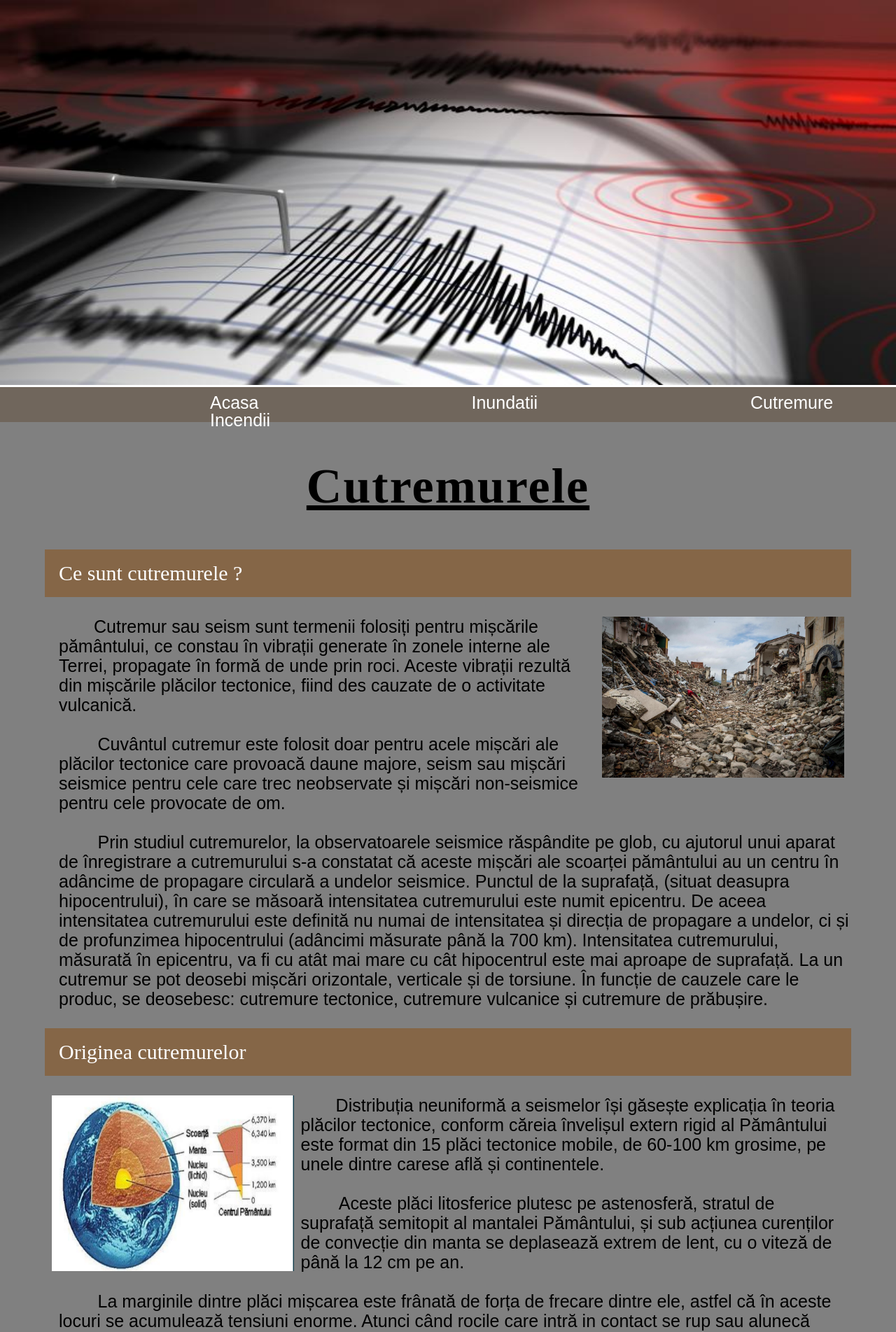
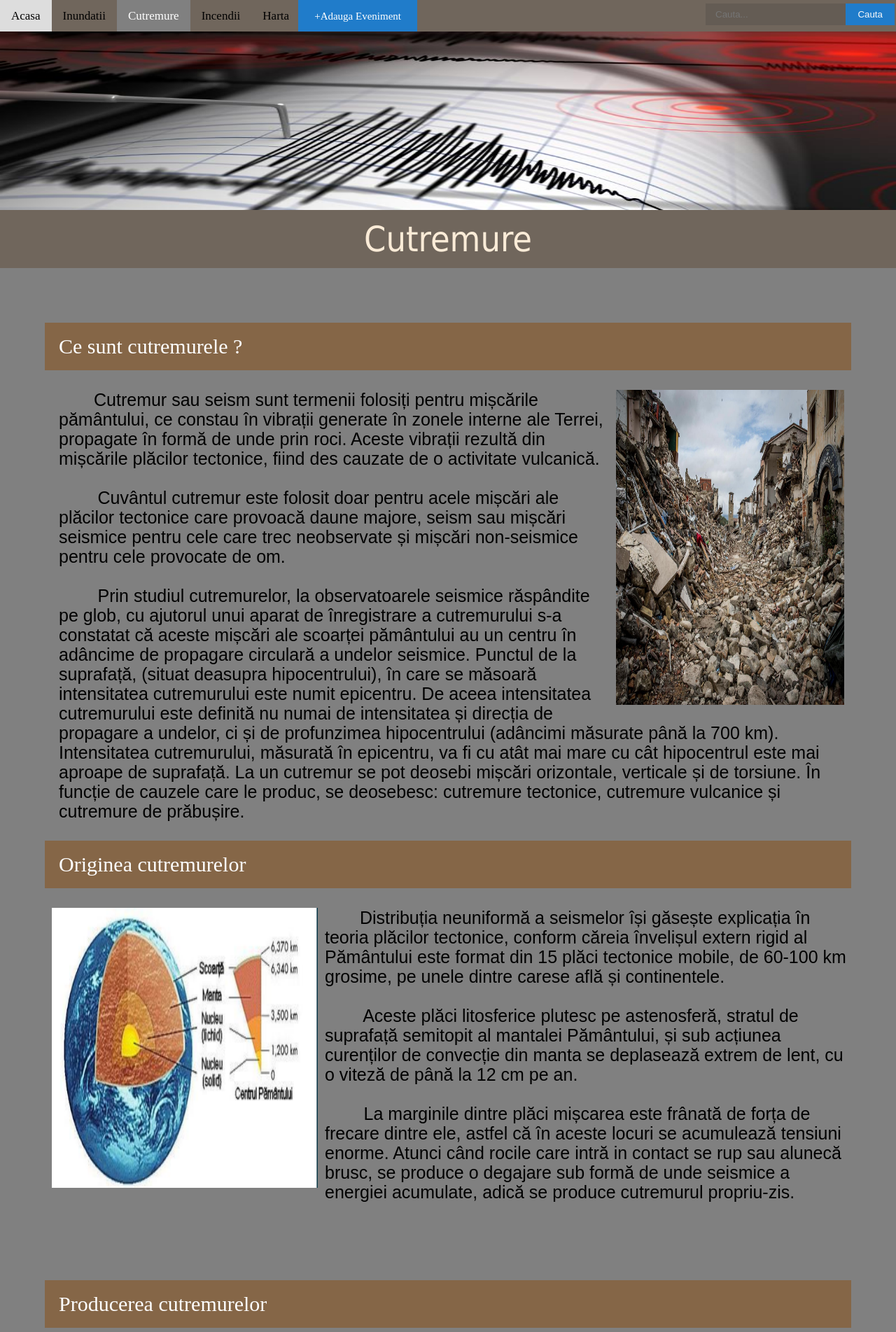
Before and after one commit to doriangh/Crisis-Containment-Service---A7, a PHP site: page /Cutremure.html in a window 1280 px wide. Shown: the top 1903 px of the page at 70% size. Run offline with PHP 8.4, Linux system fonts and the light colour scheme; some web fonts are replaced.

Commit message:
Updatat pagina Cutremure.html
Am adaugat meniul sus .Am adaugat search button. Meniul de sus ramane tot timpu blocast sus . Am adaugat footer . Am adaugat comentarii pe paginile Cutremure.html si Cutremure.css .

```diff
--- a/Cutremure.css
+++ b/Cutremure.css
@@ -50,29 +50,29 @@ table {
 	src:url("../font/love.ttf");
 }
 
-.dot {
+.dot { /* Cerc */
   height: 15px;
   width: 15px;
-  background-color: #D2691E;
+  background-color: #70665c;
   border-radius: 50%;
   display: inline-block;
 }
 
-.container{
+.container_pagina{ /* Alinierea textului  */
 	width: 90%;
 	margin: 0 auto;
 	line-height:normal;
 	line-height:28px;
 }
 
-header{
+header{ /* Header cu backgroud */
 	background-color:#70665c;
 	height: 50px;
 	width: 100%;
 }
 
 
-#poza{
+#poza{ /* Pentru imagini  */
 	width: 30%;
 	padding-left: 10px;
 	padding-right: 10px;
@@ -100,13 +100,13 @@ nav ul li a{
 	font-size: 25px
 }
 
-.sectiune_text{
+.sectiune_text_pagina{ /* Modificare aliniera textului */
 	background-color: grey;
 	width: 100%;
 	padding :50px 0px;
 }
 
-.sectiune_text h2{
+.sectiune_text_pagina h2{ /*  Modificarea headerului de tip 2 */
 	text-align: center;
 	padding-bottom: 20px;
 	font-size: 70px;
@@ -116,7 +116,7 @@ nav ul li a{
 	text-decoration:underline;
 }
 
-.sectiune_text p{
+.sectiune_text_pagina p{ /*  Modificarea textului in paragraf */
 	padding-left: 20px ;
 
 	font-size: 25px;
@@ -124,11 +124,11 @@ nav ul li a{
 	font-family: Arial;
 }
 
-#ingrosat{
+#ingrosat{ /* Pentru bold  */
 	font-weight: bold;
 	font-size: 30px;
 }
-.subpar h1{
+.subpar h1{ /* Modifica header de tip bold */
 	padding-left:20px :
 }
 
@@ -149,18 +149,18 @@ overflow: hidden;
 	padding:10px,2px;
 }
 
-.subpar {
+.subpar { /* Modificare text */
     background-color:#856647;
     color: white;
     padding: 10px;
 
 }
-.sectiune_text h3{
+.sectiune_text_pagina h3{ /* Modificare header de tip 3 */
 	padding: 20px 20px;
 	font-size: 30px;
 }
 
-footer{
+footer{ /* Footer */
 	width: 100%;
 	background-color: #70665c;
 	padding: 50px 0px;
--- a/Cutremure.html
+++ b/Cutremure.html
@@ -1,41 +1,45 @@
 <!DOCTYPE html>
 <html>
-<head>
+		<head> <!-- Titlul -->
 
 	<meta charset="utf-8">
 	<title>Cutremure</title>
 	<link rel="stylesheet" type="text/css" href="Cutremure.css">
+	<link rel="stylesheet" type="text/css" href="Style.css"> <!-- Folosec acest css pentru meniu -->
 
-</head>
+		</head>
 <body>
 
-<div>
+ 	<div class="topnav"> <!-- Meniul cu link-uri pe alte pagini -->
+ 			<a href="index.html">Acasa</a>
+            <a href="inundatii.html">Inundatii</a>
+            <a class="active" href="Cutremure.html">Cutremure</a><!-- Cutremur este activ cand te aflii pe pagina Cutremure  -->
+            <a href="incendii.html">Incendii</a>
+            <a href="harta.html">Harta</a>
+            <a href="adauga.html" class="button" style="color: white;font-size: 15px;width: 170px;margin-left: 5px;">+Adauga Eveniment</a>
 
-	<img src="CutremureTop2.jpg" alt="" style="width:100%;height:550px;">
+            <form class="top-form"><!-- Butonul de cautare  -->
+                <input class="search" type="text" placeholder="Cauta..." required>
+                <input class="button-top" type="button" value="Cauta">
+            </form>
+ 	</div>
 
-<header>
-
- 	<nav>
- 		<ul>
- 			<li ><a href="http://www.google.com">Acasa</a></li>
- 			<li><a href="http://www.google.com">Inundatii</a></li>
- 			<li><a href="http://www.google.com">Cutremure</a></li>
- 			<li><a href="inundatii.html" > Incendii</a></li>
- 			</ul>
- 	</nav>
- </header>
- </div>
+ 	<div>
+ 			<img src="CutremureTop2.jpg" alt="Coverpic" style="width:100%;height:300px;"> <!-- Imaginea de sus -->
+ 	</div>
 
  <section>
+ 			<header>
+    			<h1>Cutremure</h1>
+			</header>
+			<br>
+ <div class="sectiune_text_pagina"><!-- Pentru descriere text si paragraf  -->
+ 	<div class="container_pagina">
+ 		<br>
 
- <div class="sectiune_text">
- 	<div class="container">
- 		<br>
- 		<h2>Cutremurele</h2>
- 		<br><br>
- 		<h3 class="subpar">Ce sunt cutremurele ?</h3><br>
- 		<img id="poza" alt="" align="right" src="CutremureTop1.jpg" >
- 		<p>
+ 		<h3 class="subpar">Ce sunt cutremurele ?</h3><br><!-- Subparagraf  -->
+ 		<img id="poza" alt="" align="right" src="CutremureTop1.jpg" > <!-- Prima poza aliniata la dreapta -->
+ 		<p> <!-- Paragrafe -->
  			Cutremur sau seism sunt termenii folosiți pentru mișcările pământului, ce constau în vibrații generate în zonele interne ale Terrei, propagate în formă de unde prin roci. Aceste vibrații rezultă din mișcările plăcilor tectonice,
  			fiind des cauzate de o activitate vulcanică.<br>
 			<br>&#160 &#160 &#160 &#160
@@ -45,36 +49,37 @@
 			<br><br>
  		</p>
 
- 		<h3 class="subpar">Originea cutremurelor</h3><br>
- 		<img id="poza" alt="" align="left" src="CutremureRight.png" >
- 		<p>
+ 		<h3 class="subpar">Originea cutremurelor</h3><br><!-- Subparagraf  -->
+ 		<img id="poza" alt="" align="left" src="CutremureRight.png" alt="" style="width:400px;height:400px;"><!-- Poza  -->
+ 		<p><!-- Paragraf  -->
  			Distribuția neuniformă a seismelor își găsește explicația în teoria plăcilor tectonice, conform căreia învelișul extern rigid al Pământului este format din 15 plăci tectonice mobile, de 60-100 km grosime, pe unele dintre carese află și continentele.<br>
  			<br>&#160 &#160 &#160 &#160
  			Aceste plăci litosferice plutesc pe astenosferă, stratul de suprafață semitopit al mantalei Pământului, și sub acțiunea curenților de convecție din manta se deplasează extrem de lent, cu o viteză de până la 12 cm pe an. <br>
  			<br>&#160 &#160 &#160 &#160
  			La marginile dintre plăci mișcarea este frânată de forța de frecare dintre ele, astfel că în aceste locuri se acumulează tensiuni enorme. Atunci când rocile care intră in contact se rup sau alunecă brusc, se produce o degajare sub formă de unde seismice a energiei acumulate, adică se produce cutremurul propriu-zis.
- 			<br><br><br>
+ 			<br><br><br><br><br>
  		</p>
 
- 		<h3 class="subpar">Producerea cutremurelor</h3><br>
- 		<img id="poza" alt="" align="left" src="CutremureRight1.jpg" style="width:520px;height:450px;" >
- 		<p>
+ 		<h3 class="subpar">Producerea cutremurelor</h3><br><!-- Subparagraf  -->
+
+ 		<p><!-- Paragraf  -->
  			În momentul în care se declanșează cutremurul, din epicentru, adică din punctul situat deasupra vetrei cutremurului, vor porni unde de șoc. Primele valuri care vor porni se numesc unde primare sau unde P. Acestea sunt valuri longitudinale, care se propagă asemănător cu undele sonore: produc mișcări în sens înainte – înapoi, în direcția de propagare. Undele primare sunt urmate de undele secundare, sau undele S. Sub efectul acestora, rocile se vor zgudui perpendicular pe direcția de mers. Al treilea tip de unde, undele de suprafață, provoacă unduirea solului și accentuează efectul distrugător al undelor secundare .<br>
 			<br>&#160 &#160 &#160 &#160
-			Unda P : <br>&#160 &#160 &#160 &#160
-			<span class="dot"></span>
+			<strong>Unda P </strong>: <br>&#160 &#160 &#160 &#160 <!-- Strong text  -->
+			<span class="dot"></span> <!-- Pentru a pune un cerculet(dot) .  -->
 			este o undă longitudinală, de compresie<br>&#160 &#160 &#160 &#160
 			<span class="dot"></span>
 			determină mișcarea particulelor solului paralel cu direcția de propagare<br>&#160 &#160 &#160 &#160
 			<span class="dot"></span>
-			unda se deplasează prin compresie-dilatare în direcția de mers<br>&#160 &#160 &#160 &#160
+			unda se deplasează prin compresie-dilatare în direcția de mers
+			<img id="poza" alt="" align="right" src="CutremureRight1.jpg" style="width:520px;height:450px;" ><br>&#160 &#160 &#160 &#160<!-- Poza  -->
 			<span class="dot"></span>
 			amplitudinea acestei unde este direct proporțională cu magnitudinea (energia cutremurului)<br>&#160 &#160 &#160 &#160
 			<span class="dot"></span>
 			este percepută la suprafață de către oameni ca pe o săltare, un mic șoc în plan vertical<br>&#160 &#160 &#160 &#160
 			<span class="dot"></span>
 			nu este periculoasă pentru structuri (clădiri) deoarece conține (transportă) aproximativ 20% din energia totală a cutremurului<br><br>&#160 &#160 &#160 &#160
-			Unda S : <br>&#160 &#160 &#160 &#160
+			<strong>Unda S </strong>: <br>&#160 &#160 &#160 &#160
 			<span class="dot"></span>
 			este o undă transversală, de forfecare<br>&#160 &#160 &#160 &#160
 			<span class="dot"></span>
@@ -90,5 +95,14 @@
 			<span class="dot"></span>
 			clădirile cad datorită intrării în rezonanță a frecvenței proprii de oscilație a structurii clădirii cu frecvența undei incidente, în acest caz efectul distructiv fiind puternic amplificat .<br>&#160 &#160 &#160 &#160
  		</p>
+ 	</div>
+ </div>
+ </div>
+
+ 	<footer> <!-- Footer  -->
+ 		<h1><u>COPYRIGHT @copy: Tehnologii Web</u></h1>
+ 	</footer>
+
+    </div>
 </body>
 </html>
```
